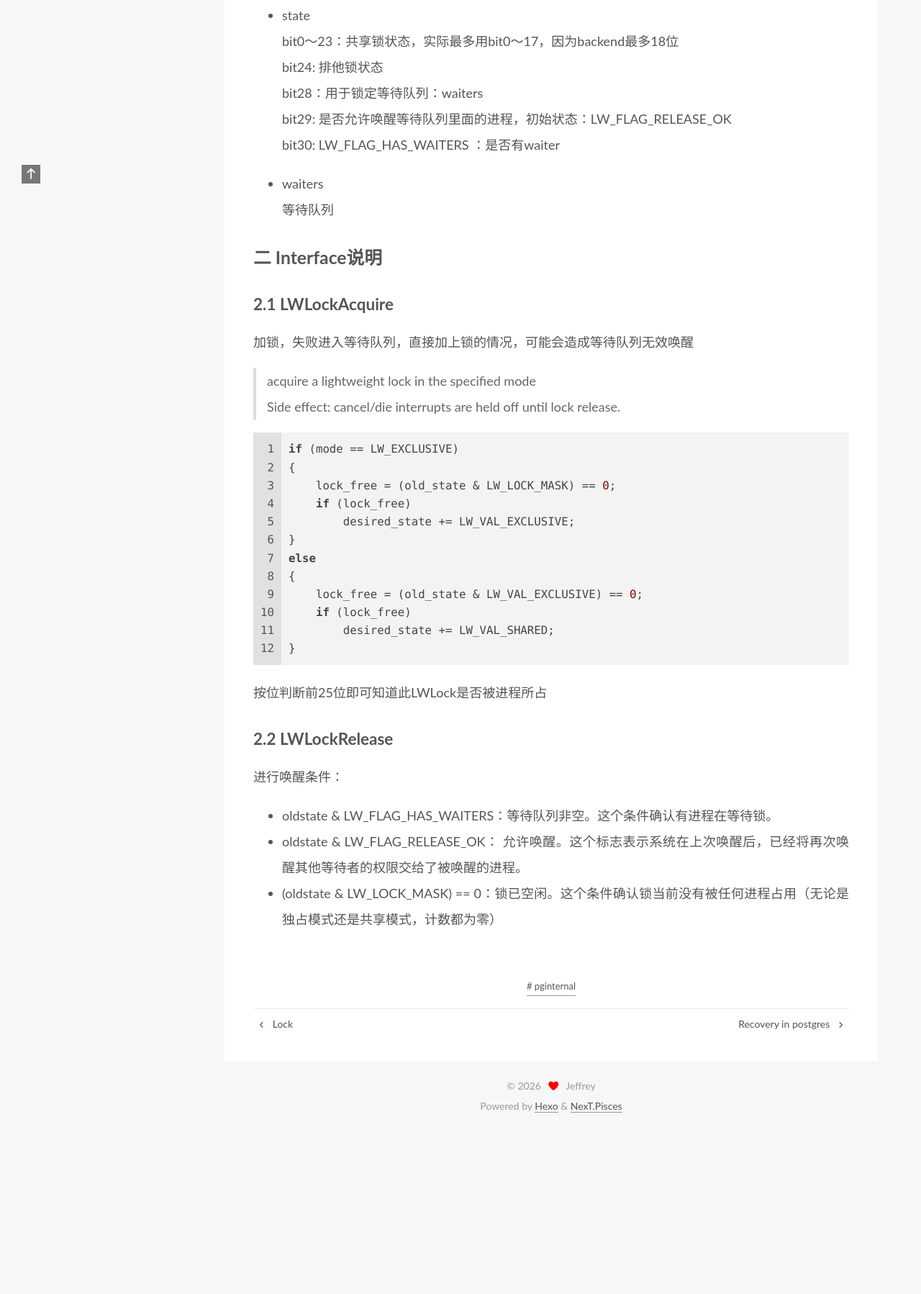
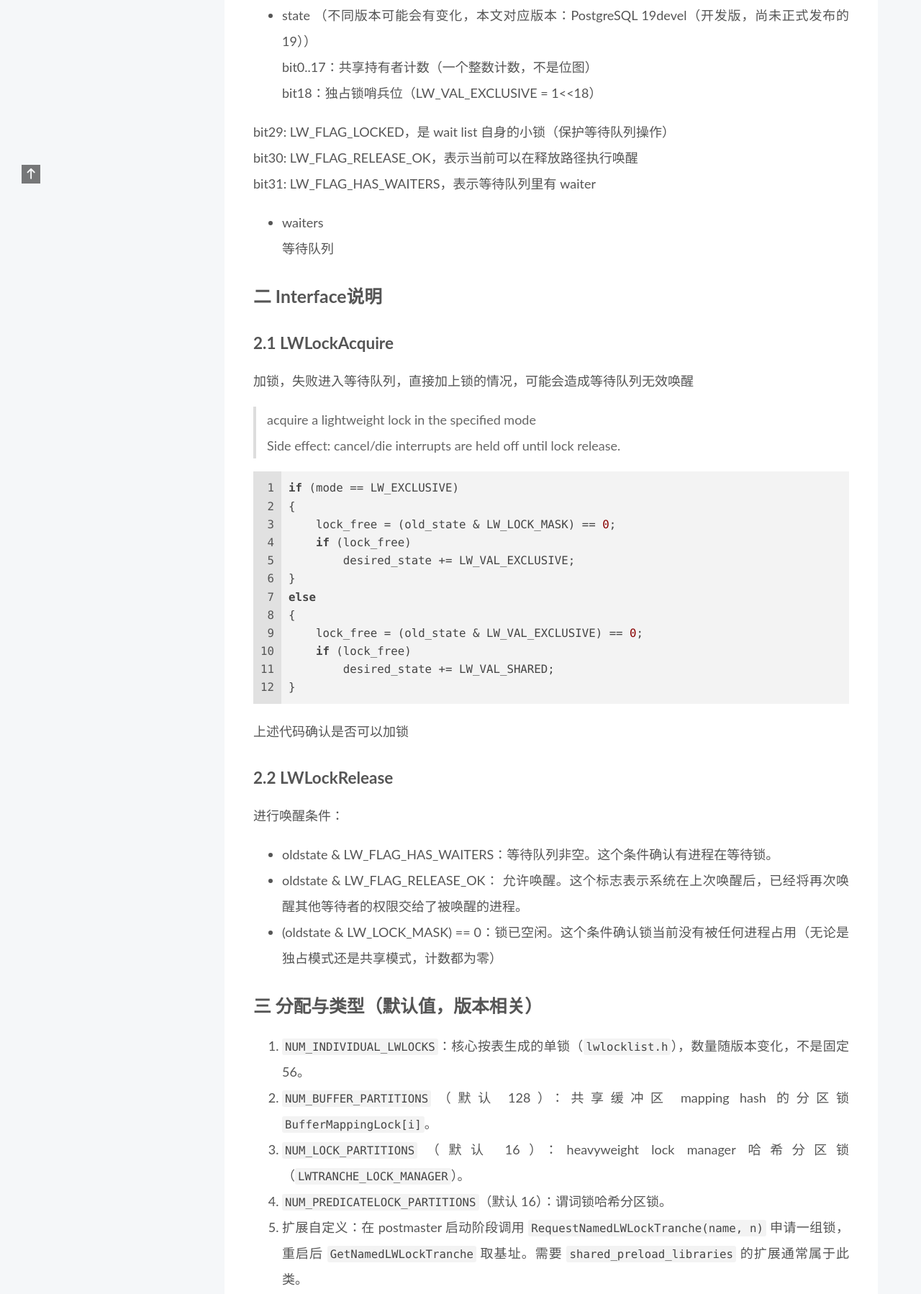
Before and after one commit to jeffrey-fly/jeffrey-fly.github.io, a plain HTML site: page 2025/09/05/postgresql/LWLock-in-postgres/index.html in a window 1280 px wide. Shown: the part 645-2443 px from the top of the page at 72% size. Before the commit the page ends 2216 px from the top, so only its background shows below. Drawn offline with nearby package versions, Linux system fonts and the light colour scheme; a script that the page names is missing.

Commit message:
Site updated: 2026-03-12 17:22:16

```diff
--- a/2025/09/05/postgresql/LWLock-in-postgres/index.html
+++ b/2025/09/05/postgresql/LWLock-in-postgres/index.html
@@ -28,7 +28,7 @@
 <meta property="og:description" content="一 相关结构体说明12345678910typedef struct LWLock&#123;    uint16           tranche;       &#x2F;* tranche ID *&#x2F;    pg_atomic_uint32 state;         &#x2F;* state of exclusive&#x2F;nonexclusive lockers *&#x2F;    proclist_head">
 <meta property="og:locale" content="en_US">
 <meta property="article:published_time" content="2025-09-05T08:14:55.000Z">
-<meta property="article:modified_time" content="2025-12-30T08:39:12.407Z">
+<meta property="article:modified_time" content="2026-03-12T09:21:02.714Z">
 <meta property="article:author" content="Jeffrey">
 <meta property="article:tag" content="pginternal">
 <meta name="twitter:card" content="summary">
@@ -159,7 +159,7 @@
       <div class="sidebar-panel-container">
         <!--noindex-->
         <div class="post-toc-wrap sidebar-panel">
-            <div class="post-toc animated"><ol class="nav"><li class="nav-item nav-level-2"><a class="nav-link" href="#%E4%B8%80-%E7%9B%B8%E5%85%B3%E7%BB%93%E6%9E%84%E4%BD%93%E8%AF%B4%E6%98%8E"><span class="nav-number">1.</span> <span class="nav-text">一 相关结构体说明</span></a></li><li class="nav-item nav-level-2"><a class="nav-link" href="#%E4%BA%8C-Interface%E8%AF%B4%E6%98%8E"><span class="nav-number">2.</span> <span class="nav-text">二 Interface说明</span></a><ol class="nav-child"><li class="nav-item nav-level-3"><a class="nav-link" href="#2-1-LWLockAcquire"><span class="nav-number">2.1.</span> <span class="nav-text">2.1 LWLockAcquire</span></a></li><li class="nav-item nav-level-3"><a class="nav-link" href="#2-2-LWLockRelease"><span class="nav-number">2.2.</span> <span class="nav-text">2.2 LWLockRelease</span></a></li></ol></li></ol></div>
+            <div class="post-toc animated"><ol class="nav"><li class="nav-item nav-level-2"><a class="nav-link" href="#%E4%B8%80-%E7%9B%B8%E5%85%B3%E7%BB%93%E6%9E%84%E4%BD%93%E8%AF%B4%E6%98%8E"><span class="nav-number">1.</span> <span class="nav-text">一 相关结构体说明</span></a></li><li class="nav-item nav-level-2"><a class="nav-link" href="#%E4%BA%8C-Interface%E8%AF%B4%E6%98%8E"><span class="nav-number">2.</span> <span class="nav-text">二 Interface说明</span></a><ol class="nav-child"><li class="nav-item nav-level-3"><a class="nav-link" href="#2-1-LWLockAcquire"><span class="nav-number">2.1.</span> <span class="nav-text">2.1 LWLockAcquire</span></a></li><li class="nav-item nav-level-3"><a class="nav-link" href="#2-2-LWLockRelease"><span class="nav-number">2.2.</span> <span class="nav-text">2.2 LWLockRelease</span></a></li></ol></li><li class="nav-item nav-level-2"><a class="nav-link" href="#%E4%B8%89-%E5%88%86%E9%85%8D%E4%B8%8E%E7%B1%BB%E5%9E%8B%EF%BC%88%E9%BB%98%E8%AE%A4%E5%80%BC%EF%BC%8C%E7%89%88%E6%9C%AC%E7%9B%B8%E5%85%B3%EF%BC%89"><span class="nav-number">3.</span> <span class="nav-text">三 分配与类型（默认值，版本相关）</span></a></li></ol></div>
         </div>
         <!--/noindex-->
 
@@ -271,23 +271,32 @@
 <ul>
 <li><p>tranche<br>每个 LWLock 都属于某个 tranche，tranche 是一个 int 类型的 ID，代表这把锁的用途</p>
 </li>
-<li><p>state<br>bit0～23：共享锁状态，实际最多用bit0～17，因为backend最多18位<br>bit24: 排他锁状态<br>bit28：用于锁定等待队列：waiters<br>bit29: 是否允许唤醒等待队列里面的进程，初始状态：LW_FLAG_RELEASE_OK<br>bit30: LW_FLAG_HAS_WAITERS ：是否有waiter</p>
+<li><p>state （不同版本可能会有变化，本文对应版本：PostgreSQL 19devel（开发版，尚未正式发布的 19））<br>bit0..17：共享持有者计数（一个整数计数，不是位图）<br>bit18：独占锁哨兵位（LW_VAL_EXCLUSIVE &#x3D; 1&lt;&lt;18）</p>
 </li>
-<li><p>waiters<br>等待队列</p>
-</li>
+</ul>
+<p>bit29: LW_FLAG_LOCKED，是 wait list 自身的小锁（保护等待队列操作）<br>bit30: LW_FLAG_RELEASE_OK，表示当前可以在释放路径执行唤醒<br>bit31: LW_FLAG_HAS_WAITERS，表示等待队列里有 waiter</p>
+<ul>
+<li>waiters<br>等待队列</li>
 </ul>
 <h2 id="二-Interface说明"><a href="#二-Interface说明" class="headerlink" title="二 Interface说明"></a>二 Interface说明</h2><h3 id="2-1-LWLockAcquire"><a href="#2-1-LWLockAcquire" class="headerlink" title="2.1 LWLockAcquire"></a>2.1 LWLockAcquire</h3><p>加锁，失败进入等待队列，直接加上锁的情况，可能会造成等待队列无效唤醒  </p>
 <blockquote>
 <p>acquire a lightweight lock in the specified mode<br>Side effect: cancel&#x2F;die interrupts are held off until lock release.</p>
 </blockquote>
 <figure class="highlight c++"><table><tr><td class="gutter"><pre><span class="line">1</span><br><span class="line">2</span><br><span class="line">3</span><br><span class="line">4</span><br><span class="line">5</span><br><span class="line">6</span><br><span class="line">7</span><br><span class="line">8</span><br><span class="line">9</span><br><span class="line">10</span><br><span class="line">11</span><br><span class="line">12</span><br></pre></td><td class="code"><pre><span class="line"><span class="keyword">if</span> (mode == LW_EXCLUSIVE)</span><br><span class="line">&#123;</span><br><span class="line">    lock_free = (old_state &amp; LW_LOCK_MASK) == <span class="number">0</span>;</span><br><span class="line">    <span class="keyword">if</span> (lock_free)</span><br><span class="line">        desired_state += LW_VAL_EXCLUSIVE;</span><br><span class="line">&#125;</span><br><span class="line"><span class="keyword">else</span></span><br><span class="line">&#123;</span><br><span class="line">    lock_free = (old_state &amp; LW_VAL_EXCLUSIVE) == <span class="number">0</span>;</span><br><span class="line">    <span class="keyword">if</span> (lock_free)</span><br><span class="line">        desired_state += LW_VAL_SHARED;</span><br><span class="line">&#125;</span><br></pre></td></tr></table></figure>
-<p>按位判断前25位即可知道此LWLock是否被进程所占</p>
+<p>上述代码确认是否可以加锁</p>
 <h3 id="2-2-LWLockRelease"><a href="#2-2-LWLockRelease" class="headerlink" title="2.2 LWLockRelease"></a>2.2 LWLockRelease</h3><p>进行唤醒条件：</p>
 <ul>
 <li>oldstate &amp; LW_FLAG_HAS_WAITERS：等待队列非空。这个条件确认有进程在等待锁。  </li>
 <li>oldstate &amp; LW_FLAG_RELEASE_OK： 允许唤醒。这个标志表示系统在上次唤醒后，已经将再次唤醒其他等待者的权限交给了被唤醒的进程。</li>
 <li>(oldstate &amp; LW_LOCK_MASK) &#x3D;&#x3D; 0：锁已空闲。这个条件确认锁当前没有被任何进程占用（无论是独占模式还是共享模式，计数都为零）</li>
 </ul>
+<h2 id="三-分配与类型（默认值，版本相关）"><a href="#三-分配与类型（默认值，版本相关）" class="headerlink" title="三 分配与类型（默认值，版本相关）"></a>三 分配与类型（默认值，版本相关）</h2><ol>
+<li><code>NUM_INDIVIDUAL_LWLOCKS</code>：核心按表生成的单锁（<code>lwlocklist.h</code>），数量随版本变化，不是固定 56。</li>
+<li><code>NUM_BUFFER_PARTITIONS</code>（默认 128）：共享缓冲区 mapping hash 的分区锁 <code>BufferMappingLock[i]</code>。</li>
+<li><code>NUM_LOCK_PARTITIONS</code>（默认 16）：heavyweight lock manager 哈希分区锁（<code>LWTRANCHE_LOCK_MANAGER</code>）。</li>
+<li><code>NUM_PREDICATELOCK_PARTITIONS</code>（默认 16）：谓词锁哈希分区锁。</li>
+<li>扩展自定义：在 postmaster 启动阶段调用 <code>RequestNamedLWLockTranche(name, n)</code> 申请一组锁，重启后 <code>GetNamedLWLockTranche</code> 取基址。需要 <code>shared_preload_libraries</code> 的扩展通常属于此类。</li>
+</ol>
 
     </div>
 
```
Also changed, not shown: page/3/index.html (+13 -4 lines), search.xml (+14 -5 lines).
